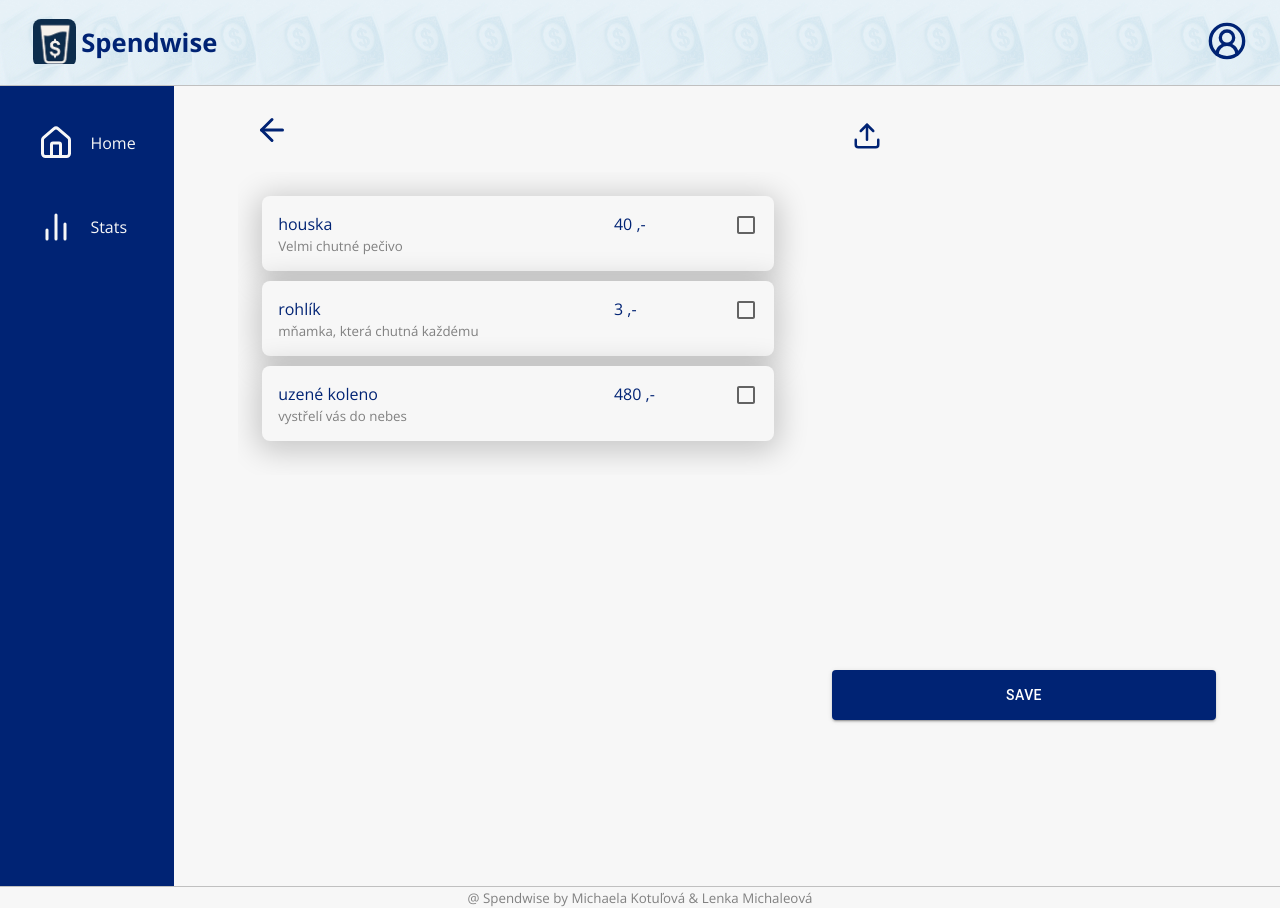
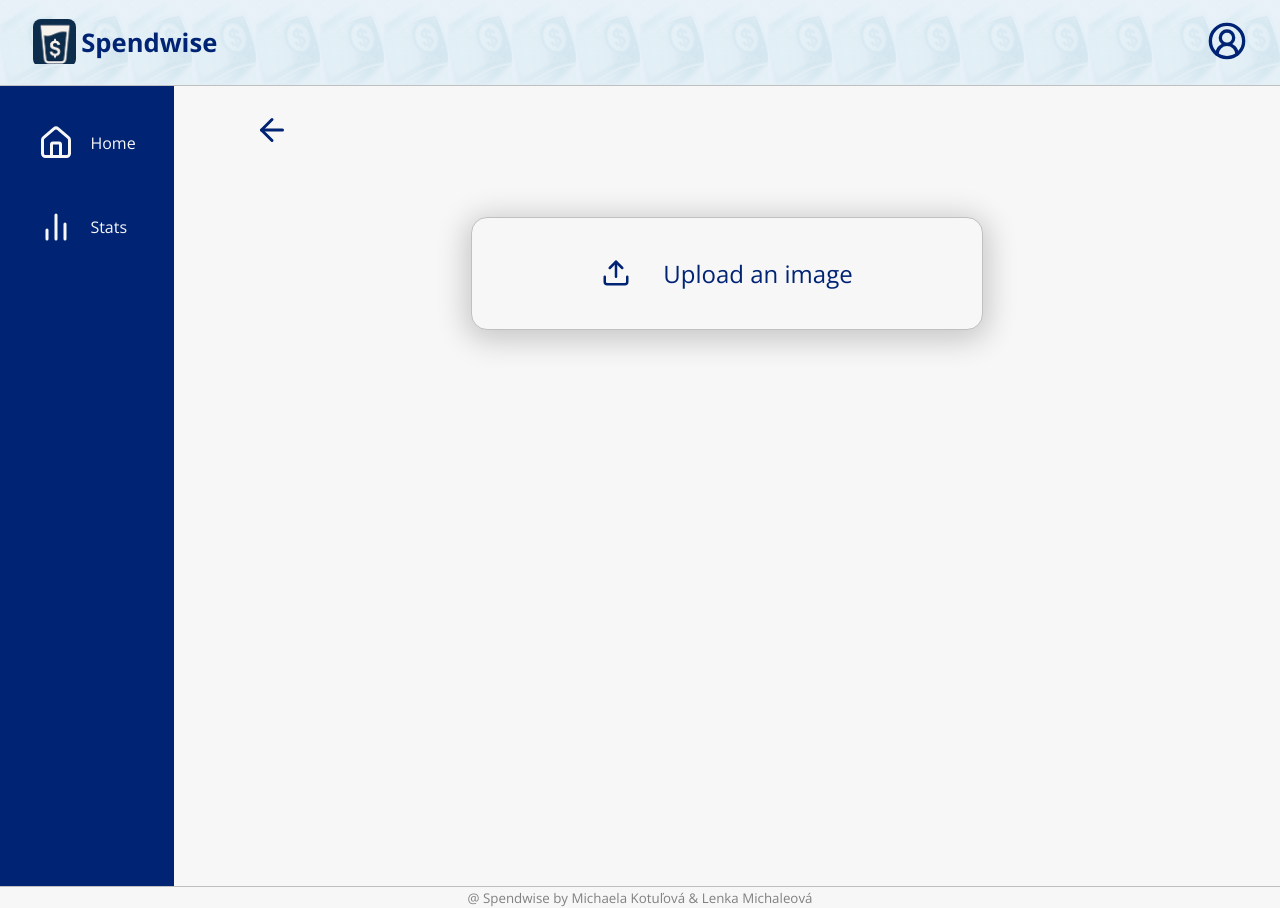
Before and after one commit to LenkaMichaleova/Spendwise, a React (Vite) app: page /Menu in a window 1280 px wide. Built offline with nearby package versions, Linux system fonts and the light colour scheme.

Commit message:
share ocr

```diff
--- a/src/pages/OCRPage/index.jsx
+++ b/src/pages/OCRPage/index.jsx
@@ -13,24 +13,21 @@ export const OCRPage = () => {
   const [loading, setLoading] = useState(false);
   const [error, setError] = useState('');
   const [items, setItems] = useState([]);
-  const [selectedTemporaryItems, setSelectedTemporaryItems] = useState([])
-  const [items2, setItems2] = useState([
-    {name:"houska", price: 40, description: "Velmi chutné pečivo", selected: false, count: 1},
-    {name: "rohlík", price: 3, description: "mňamka, která chutná každému", selected: false, count: 1},
-    {name: "uzené koleno", price: 480, description: "vystřelí vás do nebes", selected: false, count: 1},
-  ]);
+  const [temporaryItems, setTemporaryItems] = useState(localStorage.getItem("temporary-items") || [])
 
   const {sessionId} = useParams()
   const navigate = useNavigate()
 
   const handleSelect = (index) => {
-    const newItems = [...items2];
+    const newItems = [...items];
     newItems[index].selected = !newItems[index].selected;
-    setItems2(newItems);
+    setItems
+    (newItems);
   };
 
   const handleSave = () => {
-    const selectedItems = items2.filter(item => item.selected);
+    const selectedItems = items
+    .filter(item => item.selected);
     const localStorageItems = JSON.parse(localStorage.getItem('items'));
     const matchingSession = localStorageItems.filter((item) => item.id === sessionId)?.[0];
     const currentItems = matchingSession.items ?? [];
@@ -54,9 +51,8 @@ export const OCRPage = () => {
       const prompt = `
         Zde je jídelní lístek:
         ${text}
-        Přečti prosím všechny položky z tohoto jídelního lístku a vrať mi je ve formátu JSON. Struktura by měla být: {"items": [{"name": "název jídla", "price": "cena", "description": "popis (pokud je k dispozici)"}]}. Pokud není cena jasná, nastav ji na null.
+        Přečti prosím všechny položky z tohoto jídelního lístku a vrať mi je ve formátu JSON. Struktura by měla být: {"items": [{"name": "název jídla", "price": "cena (jen číslo)", "currency": "měna","count":"počet (vždy 1)" "description": "popis (pokud je k dispozici)"}]}. Pokud není cena jasná, nastav ji na null.
       `;
-      console.log(prompt.split(" ").length)
       const response = await fetch("https://api.openai.com/v1/chat/completions", {
         method: "POST",
         headers: {
@@ -80,10 +76,9 @@ export const OCRPage = () => {
       const parsedRedp = JSON.parse(resp)
       const itemsFromResp = parsedRedp.items
 
-      // localStorage.setItem("temporary-items",JSON.stringify(data.choices[0].message.content.items))
-      // console.log(data.choices[0].message.content.items)
-      // const temporaryItems = localStorage.getItem("temporary-items")
-      // console.log(temporaryItems)
+      localStorage.setItem("temporary-items",JSON.stringify(parsedRedp))
+      console.log(data.choices[0].message.content.items)
+      setTemporaryItems(JSON.parse(localStorage.getItem("temporary-items")) || [])
 
       const localStorageItems = JSON.parse(localStorage.getItem('items'));
       const matchingSession = localStorageItems.filter(
@@ -118,17 +113,22 @@ export const OCRPage = () => {
       }
     };
     handleOCR()
+
   }, [image])
+
+  // !items && setTemporaryItems(localStorage.getItem("temporary-items") || [])
+  // console.log("temporary",temporaryItems)
+  console.log("items", temporaryItems.items)
 
   // useEffect(() => {
 
-  // }, [selectedTemporaryItems])
+  // }, [])
 
   return (
     <div className='content'>
       <BackButton path={`/Session/${sessionId}`}/>
 
-      {items2.length === 0 ?
+      {items.length === 0 || temporaryItems.length === 0 ?
       <>
         <div className='ocr-upload'>
           <label htmlFor="uploadCamera" className="ocr-upload__btn mobile-mode">
@@ -162,6 +162,7 @@ export const OCRPage = () => {
       </>
 
       :
+
       <>
         <div className='ocr__items-header'>
           <div className='ocr-upload__inline'>
@@ -187,10 +188,12 @@ export const OCRPage = () => {
               accept="image/*"
               onChange={handleImageChange}
             />
-        </div>        </div>
+          </div>
+        </div>
         <div className='ocr__items-box'>
 
-          {items2.map((item, index) =>
+          {items ?
+            items.map((item, index) =>
               <OCRItem
                 key={`${item.name}-${index}`}
                 name={item.name}
@@ -199,7 +202,19 @@ export const OCRPage = () => {
                 selected={item.selected}
                 onSelect={() => handleSelect(index)}
               />
-          )}
+            )
+            :
+            temporaryItems.items.map((item, index) =>
+              <OCRItem
+                key={`${item.name}-${index}`}
+                name={item.name}
+                price={item.price}
+                description={item.description}
+                selected={item.selected}
+                onSelect={() => handleSelect(index)}
+              />
+            )
+          }
 
           <div className='ocr__save-items'>
             <ReusableBtn title="Save" type="submit" onClick={handleSave}/>
```
Lines whose indentation alone changed are shown as unchanged.
